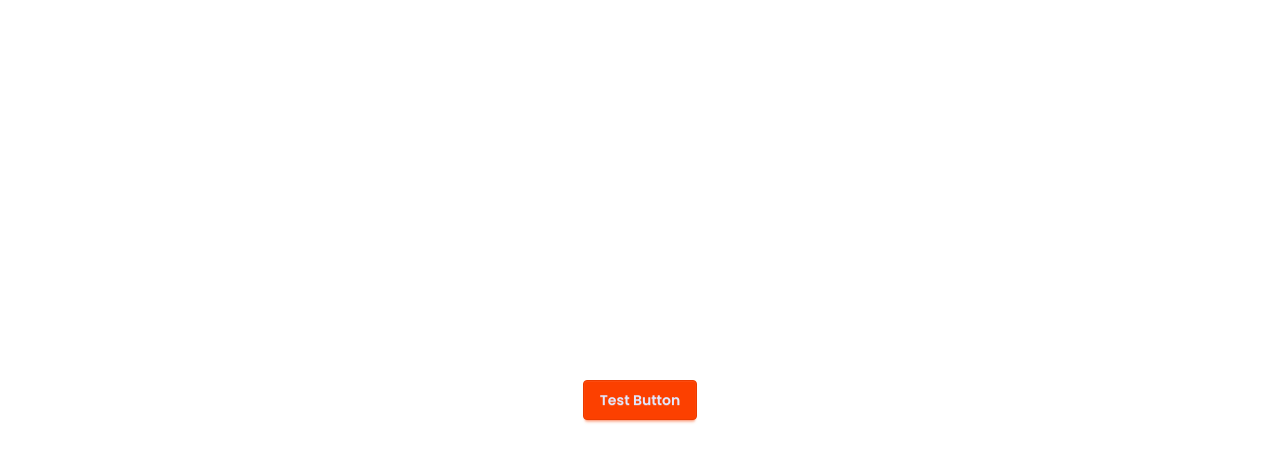
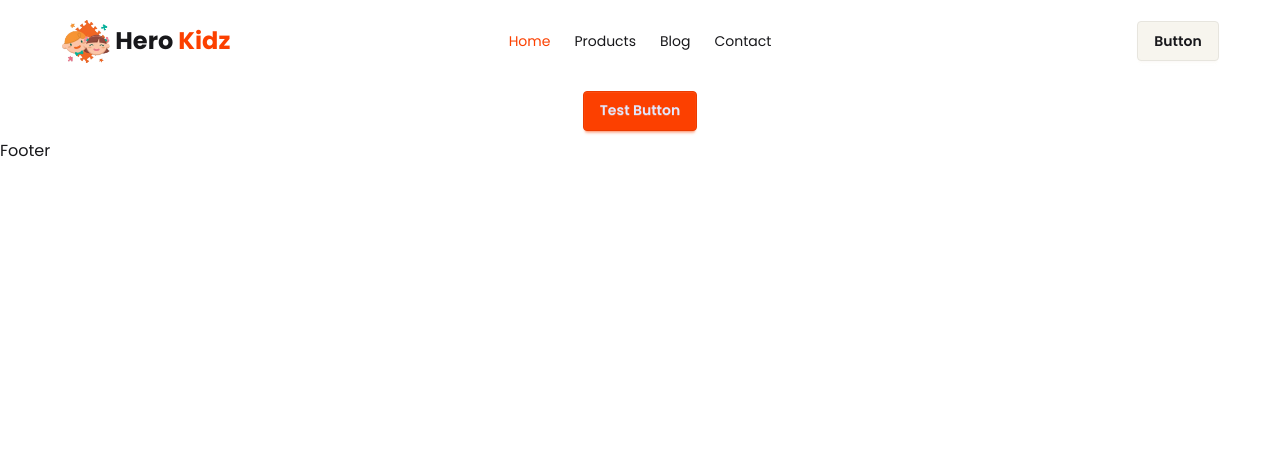
Before and after one commit to MFRRayhan/hero-kidz, a Next.js app: page / in a window 1280 px wide. Shown: the top 462 px of the page. Built offline with nearby package versions, Linux system fonts and the light colour scheme.

Commit message:
Add Navbar and Footer components, implement Logo and NavLink, and style headings

```diff
--- a/src/app/globals.css
+++ b/src/app/globals.css
@@ -25,3 +25,12 @@
 }
 
 @custom-variant dark (&:where([data-theme=night], [data-theme=night] *));
+
+h1,
+h2,
+h3,
+h4,
+h5,
+h6 {
+  @apply font-bold;
+}
--- a/src/app/layout.js
+++ b/src/app/layout.js
@@ -1,5 +1,7 @@
 import { Geist, Geist_Mono, Poppins } from "next/font/google";
 import "./globals.css";
+import Navbar from "@/components/layouts/Navbar";
+import Footer from "@/components/layouts/Footer";
 
 const poppins = Poppins({
   weight: ["100", "200", "300", "400", "500", "600", "700", "800", "900"],
@@ -14,7 +16,17 @@
 export default function RootLayout({ children }) {
   return (
     <html lang="en" className={`${poppins.className} h-full antialiased`}>
-      <body className="min-h-full flex flex-col">{children}</body>
+      <body className="min-h-full flex flex-col">
+        <header className="py-2 md:w-11/12 mx-auto">
+          <Navbar></Navbar>
+        </header>
+
+        <main className="py-2 md:w-11/12 mx-auto">{children}</main>
+
+        <footer>
+          <Footer></Footer>
+        </footer>
+      </body>
     </html>
   );
 }
--- /dev/null
+++ b/src/components/Logo.jsx
@@ -0,0 +1,14 @@
+import Image from "next/image";
+import Link from "next/link";
+import React from "react";
+
+export default function Logo() {
+  return (
+    <Link href="/" className="text-2xl flex items-center gap-1">
+      <Image src="/assets/logo.png" alt="logo" width={50} height={50} />
+      <h2>
+        Hero <span className="text-primary">Kidz</span>
+      </h2>
+    </Link>
+  );
+}
--- /dev/null
+++ b/src/components/NavLink.jsx
@@ -0,0 +1,17 @@
+"use client";
+
+import Link from "next/link";
+import { usePathname } from "next/navigation";
+
+export default function NavLink({ href, children }) {
+  const pathName = usePathname();
+
+  return (
+    <Link
+      href={href}
+      className={`${pathName.startsWith(href) && "text-primary"}`}
+    >
+      {children}
+    </Link>
+  );
+}
--- a/src/components/layouts/Navbar.jsx
+++ b/src/components/layouts/Navbar.jsx
@@ -1,5 +1,61 @@
 import React from "react";
+import Logo from "../Logo";
+import NavLink from "../NavLink";
 
 export default function Navbar() {
-  return <div>Navbar</div>;
+  const navItems = (
+    <>
+      <li>
+        <NavLink href={"/"}>Home</NavLink>
+      </li>
+      <li>
+        <NavLink href={"/products"}>Products</NavLink>
+      </li>
+      <li>
+        <NavLink href={"/blog"}>Blog</NavLink>
+      </li>
+      <li>
+        <NavLink href={"/contact"}>Contact</NavLink>
+      </li>
+    </>
+  );
+
+  return (
+    <div className="navbar">
+      <div className="navbar-start">
+        <div className="dropdown">
+          <div tabIndex={0} role="button" className="btn btn-ghost lg:hidden">
+            <svg
+              xmlns="http://www.w3.org/2000/svg"
+              className="h-5 w-5"
+              fill="none"
+              viewBox="0 0 24 24"
+              stroke="currentColor"
+            >
+              {" "}
+              <path
+                strokeLinecap="round"
+                strokeLinejoin="round"
+                strokeWidth="2"
+                d="M4 6h16M4 12h8m-8 6h16"
+              />{" "}
+            </svg>
+          </div>
+          <ul
+            tabIndex="-1"
+            className="menu menu-sm dropdown-content bg-base-100 rounded-box z-1 mt-3 w-52 p-2 shadow"
+          >
+            {navItems}
+          </ul>
+        </div>
+        <Logo></Logo>
+      </div>
+      <div className="navbar-center hidden lg:flex">
+        <ul className="menu menu-horizontal px-1">{navItems}</ul>
+      </div>
+      <div className="navbar-end">
+        <a className="btn">Button</a>
+      </div>
+    </div>
+  );
 }
```
